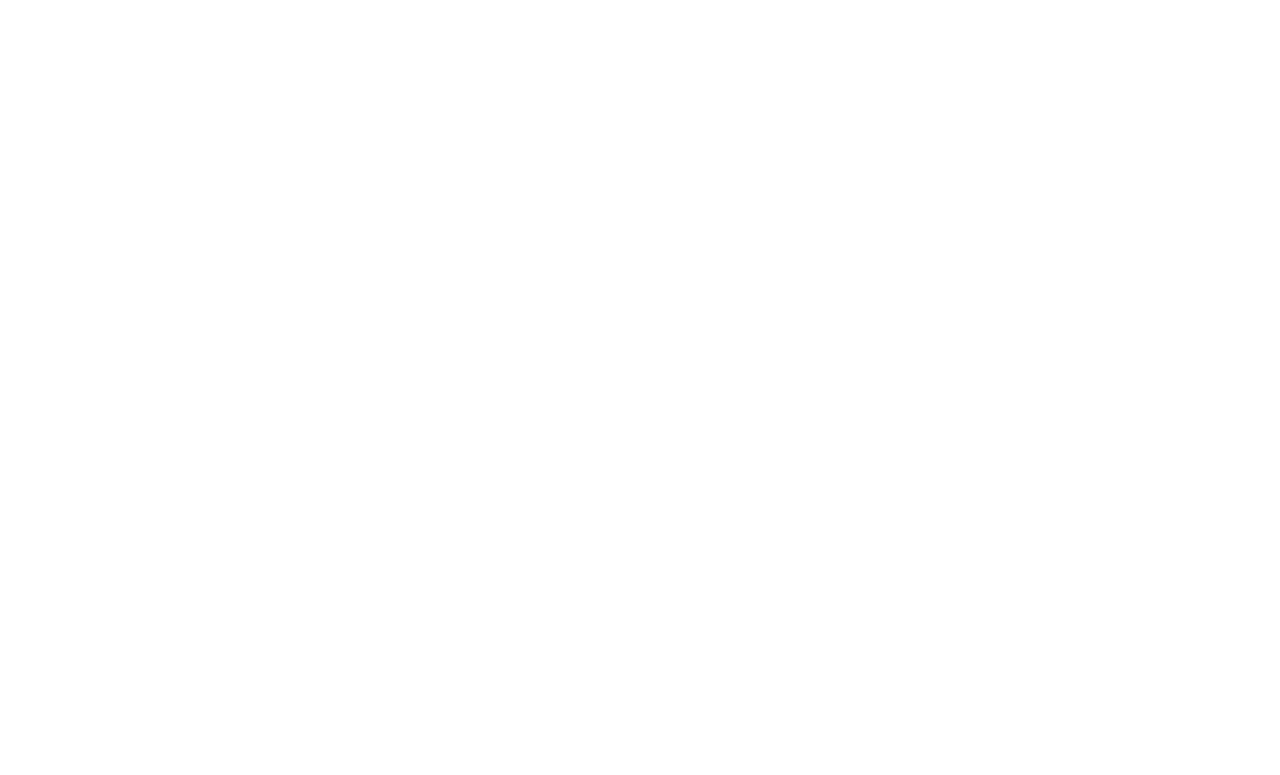
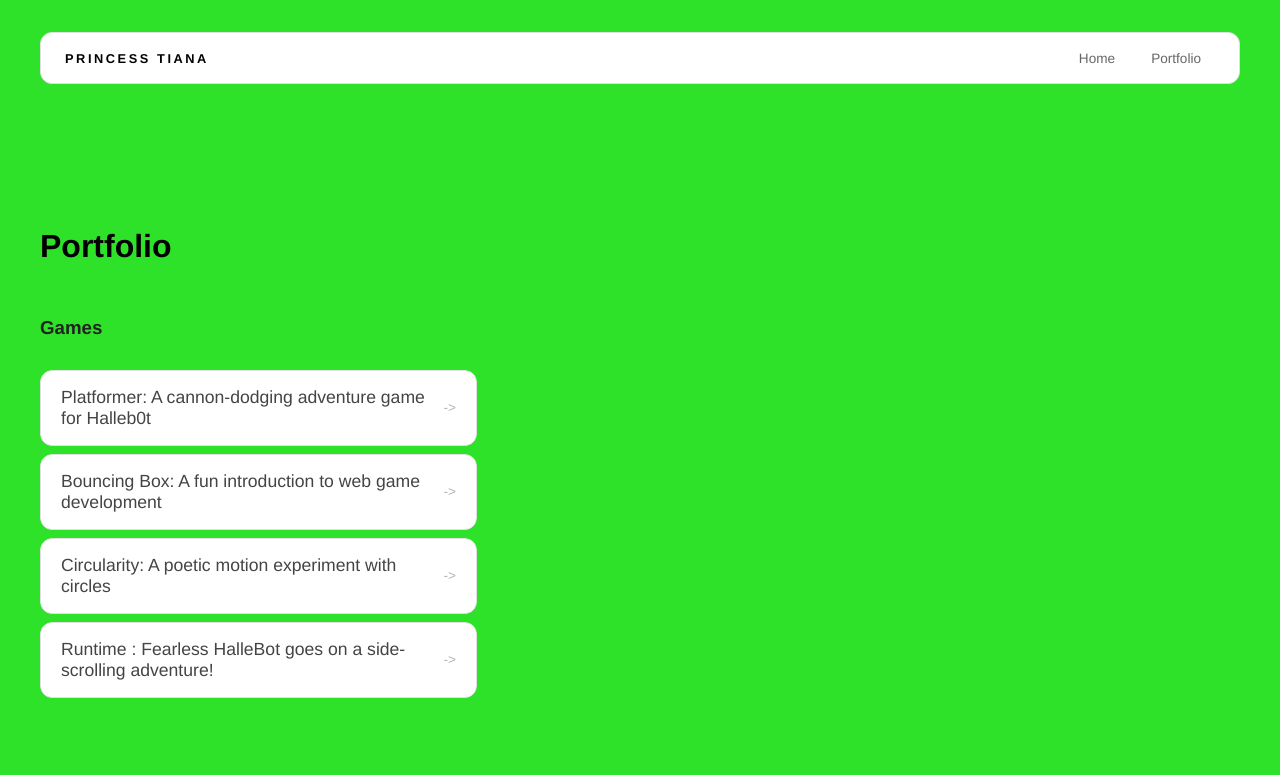
Before and after one commit to Ronkeyshiio/Ronkeyshiio.github.io, a plain HTML site: page portfolio.html in a window 1280 px wide. Drawn offline with Linux system fonts and the light colour scheme.

Commit message:
finished platform

```diff
--- a/index.html
+++ b/index.html
@@ -3,47 +3,45 @@
 
 <head>
   <title>PRINCESS</title>
-  Website</head>
-    <link rel="stylesheet"
-  href="style.css" />
+    <link
+  rel="stylesheet"
+  href="style.css"
+  />
 </head>
 
 <body>
   <!-- All content goes here -->
   <div id="all-contents">
      <nav>
-        <h1>Your Name's Website</h1>
+        <h1>PRINCESS TIANNA</h1>
     <ul id="nav-ul">
       <li class="nav-li"><a href="index.html">Home</a></li>
       <li class="nav-li"><a href="portfolio.html">Portfolio</a></li>
     </ul>
-  </nav>
+    </nav>
 
-  <main>
-    <!-- Other HTML you've already added -->
-  </main>
-</div>
-     <main>
-      <div class="sidebar">
-       <img class="sidebar-img" src="https://www.yourwdwstore.net/assets/images/BlogImages/the-princess-and-the-frog-.jpg" alt="My image" />
+    <main>
+
+
+      <div class="content">
+        <h2>Princess Tianna</h2>
+        <p> Ronkeyshii O.</p>
       </div>
-
-      <div class="content"
-        <h2>Princess Tianna</h2>
-        <p> Ronkeyshii O.
-      </p>
       <div id="interests">
     <h3>Interests</h3>
     <ul>
-      <li>Culinary arts</li>
-      <li>Fentrepreneurship</li>
+      <li>Culinary arts </li>
+      <li>Fentrepreneurship </li>
       <li>Realizing her dream of owning her own restaurant</li>
-    </ul>
-  </div>
-</div>
-     </main>
+        </ul>
+      </div>
 
-  </div>
+       <div class="sidebar">
+    <img class="sidebar-img" src= https://www.yourwdwstore.net/assets/images/BlogImages/the-princess-and-the-frog-.jpg alt="My image"
+    />
+      </div>
+    </div>
+  </main>
 </body>
 
 </html>
--- a/portfolio.html
+++ b/portfolio.html
@@ -0,0 +1,50 @@
+<!DOCTYPE html>
+<html>
+  <head>
+    <title>PRINCESS</title>
+    <link rel="stylesheet" href="style.css" />
+  </head>
+
+  <body>
+    <!-- All content goes here -->
+    <div id="all-contents">
+      <nav>
+        <h1>PRINCESS TIANA</h1>
+        <ul id="nav-ul">
+          <li class="nav-li">
+            <a
+          href="index.html">Home</a>
+          </li>
+          <li class="nav-li">
+            <a
+      href="portfolio.html">Portfolio</a>
+          </li>
+        </ul>
+      </nav>
+
+      <main>
+        <div class="content">
+          <h1>Portfolio</h1>
+          <h3>Games</h3>
+          <ul id="portfolio">
+            <li>
+  <a href="fsd-projects/platformer/">Platformer: A cannon-dodging adventure game for Halleb0t</a>
+</li>
+<li>
+  <a href="fsd-projects/bouncing-box/">Bouncing Box: A fun introduction to web game development</a>
+</li>
+<li>
+  <a href="fsd-projects/circularity/">Circularity: A poetic motion experiment with circles</a>
+</li>
+<li>
+ <a href="fsd-projects/runtime/">Runtime : Fearless HalleBot goes on a side-scrolling adventure!</a>
+</li>
+          </ul>
+
+          <!-- ASD Projects will go here -->
+
+        </div>
+      </main
+        </div>
+    </body>
+</html>
--- a/style.css
+++ b/style.css
@@ -40,12 +40,12 @@ h2 {
   font-weight: 900;
   letter-spacing: -0.04em;
   text-transform: uppercase;
-  color: #1ac3e0; /*bright accent */
+  color: #000;
 }
 
 .content > p {
   margin: 0;
-  color: #0e0101;
+  color: #999;
   font-size: 0.9rem;
   text-transform: uppercase;
   letter-spacing: 0.15em;
@@ -62,7 +62,7 @@ h2 {
   font-weight: 700;
   text-transform: uppercase;
   letter-spacing: 0.2em;
-  color: #0a7919;
+  color: #aaa;
 }
 
 #interests ul {
@@ -75,12 +75,12 @@ h2 {
 }
 
 #interests li {
-  color: #8ae732;
+  color: #555;
   font-size: 1rem;
   font-weight: 600;
   padding: 10px 20px;
-  background: #caf1c6;
-  border: 1px solid #dddddd;
+  background: #fff;
+  border: 1px solid #ddd;
   border-radius: 100px;
   transition:
     background 0.25s ease,
@@ -90,9 +90,9 @@ h2 {
 }
 
 #interests li:hover {
-  background: #1cc26f;
+  background: #000;
   color: #fff;
-  border-color: #faf60c;
+  border-color: #000;
   transform: translateY(-2px);
 }
 .sidebar-img {
@@ -101,9 +101,9 @@ h2 {
   aspect-ratio: 3 / 4;
   object-fit: cover;
   display: block;
-  border-radius: 24px;
+  border-radius: 16px;
   filter: grayscale(100%);
-  box-shadow: 0 8px 30px rgba(1, 233, 78, 0.349);
+  box-shadow: 0 8px 30px rgba(0, 0, 0, 0.12);
   transition:
     filter 0.4s ease,
     transform 0.4s ease,
@@ -115,7 +115,8 @@ h2 {
   transform: translateY(-4px);
   box-shadow: 0 16px 40px rgba(0, 0, 0, 0.18);
 }
-
+nav {
+  display: flex;
   justify-content: space-between;
   align-items: center;
   margin-bottom: 48px;
@@ -143,7 +144,7 @@ nav h1 {
 }
 
 .nav-li a {
-  color: #f3f706;
+  color: #666;
   text-decoration: none;
   font-size: 0.85rem;
   font-weight: 500;
@@ -153,3 +154,62 @@ nav h1 {
     background 0.25s ease,
     color 0.25s ease;
 }
+
+.nav-li a:hover {
+  background: #000;
+  color: #fff;
+}
+
+
+/* Portfolio styles */
+.content h1 {
+  color: black;
+}
+
+#portfolio {
+  list-style: none;
+  margin: 0;
+  padding: 0;
+  width: 100%;
+  display: flex;
+  flex-direction: column;
+  gap: 8px;
+}
+
+#portfolio li {
+  border-radius: 12px;
+  overflow: hidden;
+}
+
+#portfolio a {
+  display: flex;
+  justify-content: space-between;
+  align-items: center;
+  text-decoration: none;
+  color: #444;
+  padding: 16px 20px;
+  font-size: 1.1rem;
+  font-weight: 500;
+  background: #fff;
+  border: 1px solid #e0e0e0;
+  border-radius: 12px;
+  transition: background 0.25s ease, color 0.25s ease, transform 0.25s ease;
+}
+
+#portfolio a:hover {
+  background: #000;
+  color: #fff;
+  transform: translateX(4px);
+}
+
+#portfolio a::after {
+  content: "->";
+  font-size: 0.85rem;
+  opacity: 0.4;
+  transition: opacity 0.25s ease;
+  white-space: nowrap;
+}
+
+#portfolio a:hover::after {
+  opacity: 1;
+}
```
Also changed, not shown: fsd-projects/platformer/platformer.js (+12 -2 lines).
